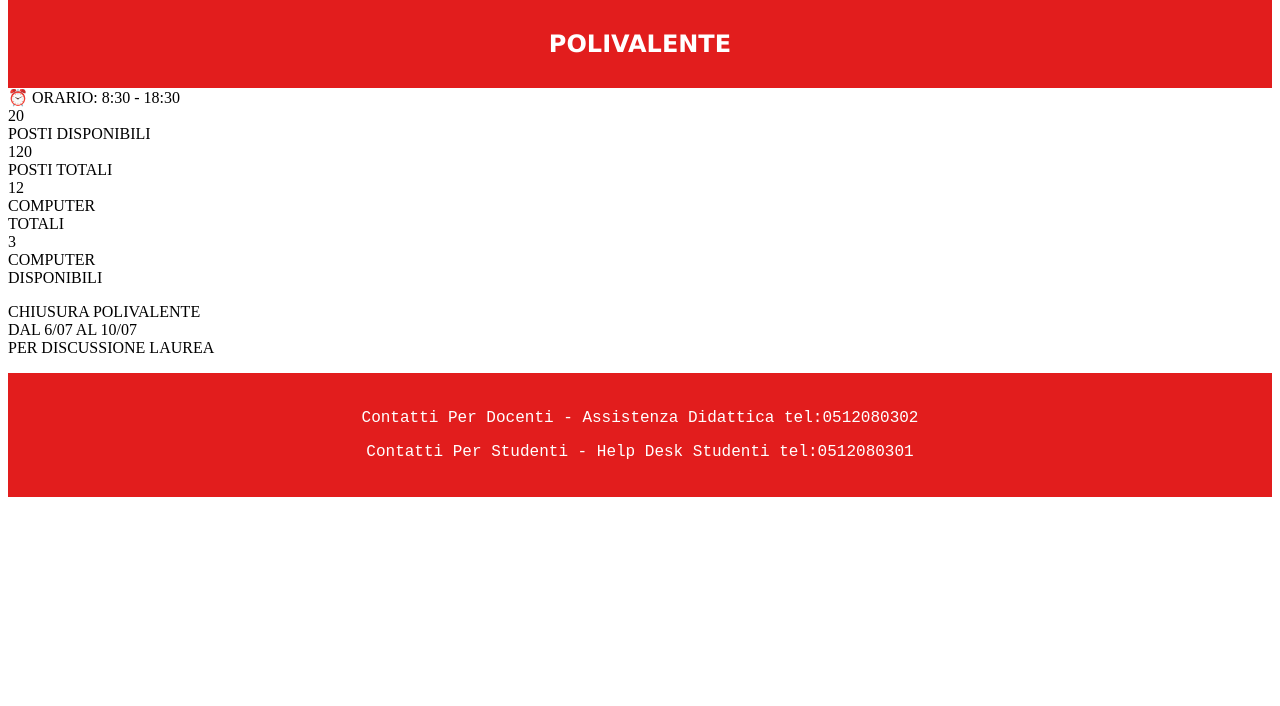
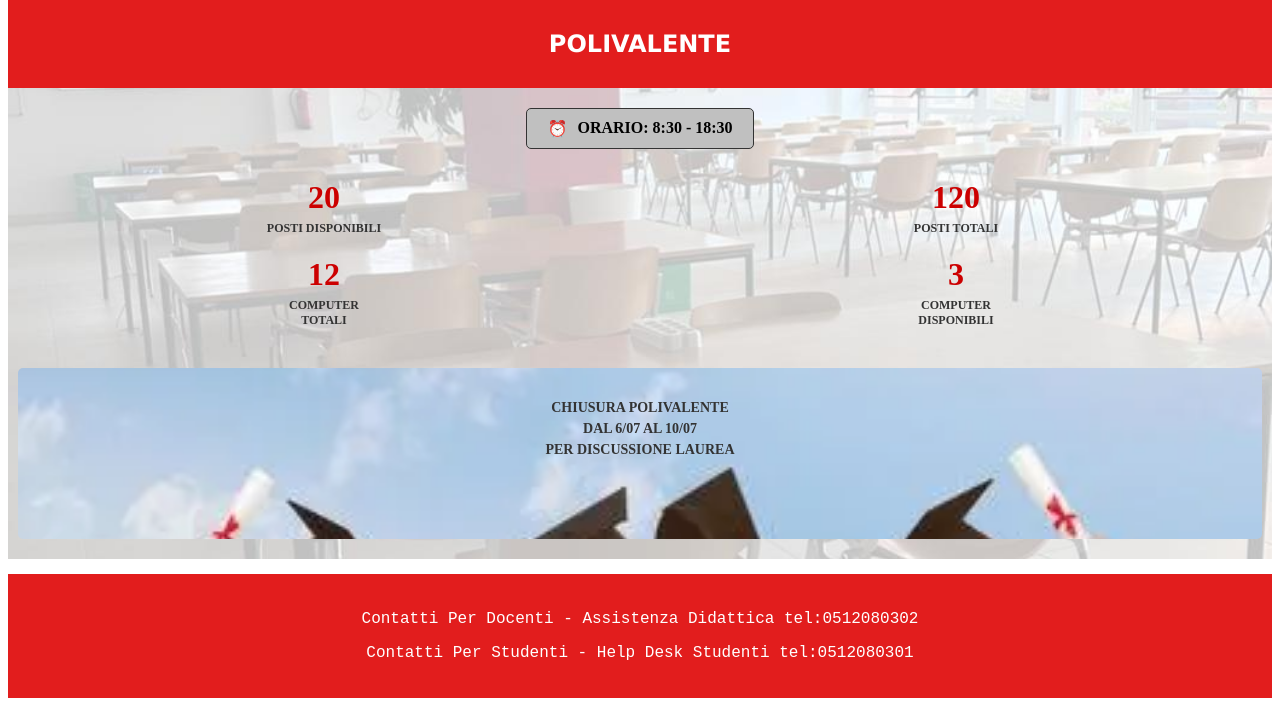
Before and after one commit to GiovanniRava/progettoWeb, a PHP site: page /polivalente.php in a window 1280 px wide. Shown: the part 132-838 px from the top of the page. Before the commit the page ends 629 px from the top, so only its background shows below. Run offline with PHP 8.4, Linux system fonts and the light colour scheme.

Commit message:
added css for polivalente

```diff
--- a/src/css/style.css
+++ b/src/css/style.css
@@ -239,3 +239,73 @@ table td{
 @media screen and (min-width:768px){
 
 }
+/*Serve per immagine sfondo della polivalente*/
+.contenuto-aula {
+    background-image: url('../upload/polivalenteMobile.png');
+
+    background-size: cover;
+    background-position: center;
+    background-repeat: no-repeat;
+
+    flex-grow: 1;
+    display: flex;
+    flex-direction: column;
+    align-items: center;
+    padding: 20px;
+}
+
+.orario-badge {
+    background-color: #c0c0c0;
+    border: 1px solid #333;
+    border-radius: 5px;
+    padding: 10px 20px;
+    font-weight: bold;
+    display: flex;
+    align-items: center;
+    gap: 10px;
+    margin-bottom: 30px;
+}
+.griglia-statistiche {
+    display: grid;
+    grid-template-columns: 1fr 1fr;
+    gap: 20px 40px;
+    width: 100%;
+    margin-bottom: 40px;
+}
+
+.stat-box {
+    text-align: center;
+}
+
+.stat-numero {
+    color: #cc0000;
+    font-size: 32px;
+    font-weight: bold;
+    margin-bottom: 5px;
+}
+
+.stat-testo {
+    font-size: 12px;
+    font-weight: bold;
+    color: #333;
+}
+
+.banner-avviso {
+    width: 100%;
+    background-image: url('../upload/polivalenteLaurea.png');
+    background-size: cover;
+    background-position: center;
+    padding-top: 15px;
+    padding-bottom: 65px;
+    padding-left: 10px;
+    padding-right: 10px;
+    text-align: center;
+    border-radius: 5px;
+}
+
+.banner-avviso p {
+    font-weight: bold;
+    font-size: 14px;
+    color: #333;
+    line-height: 1.5;
+}
```
